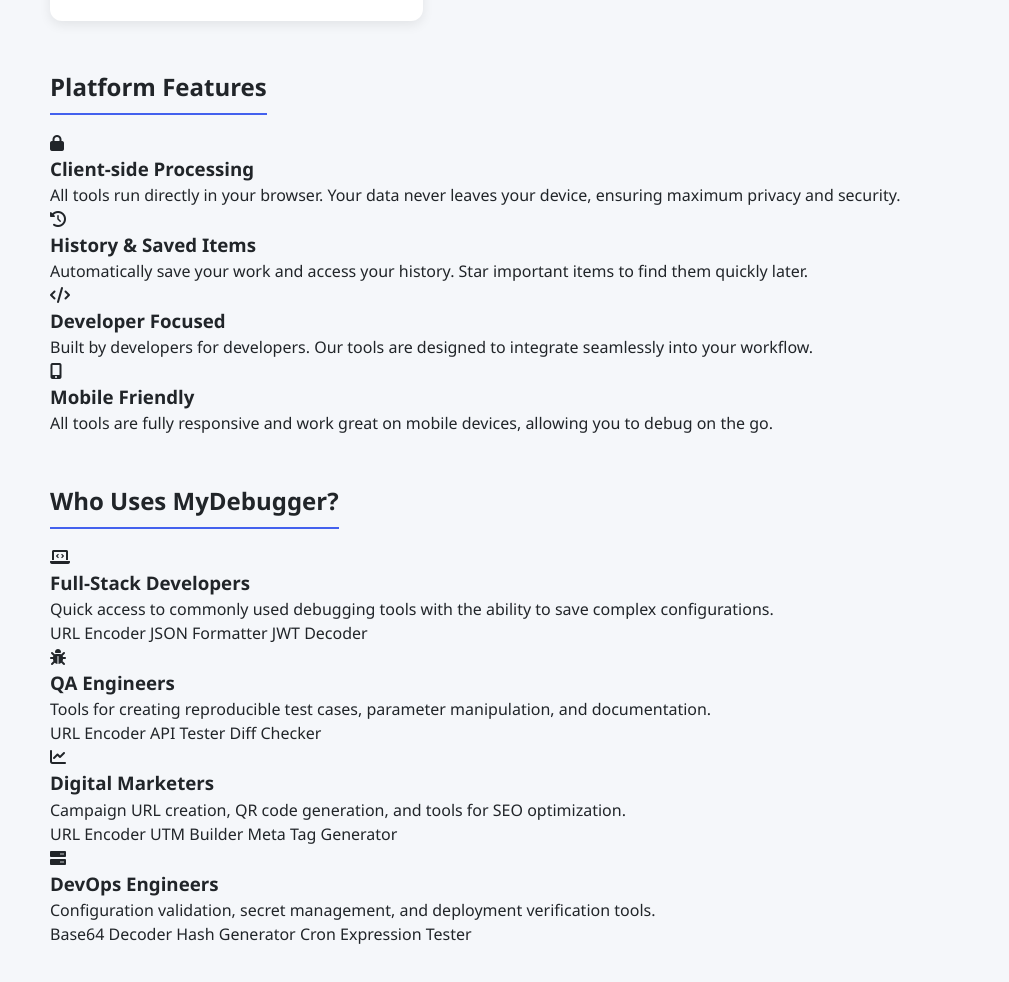
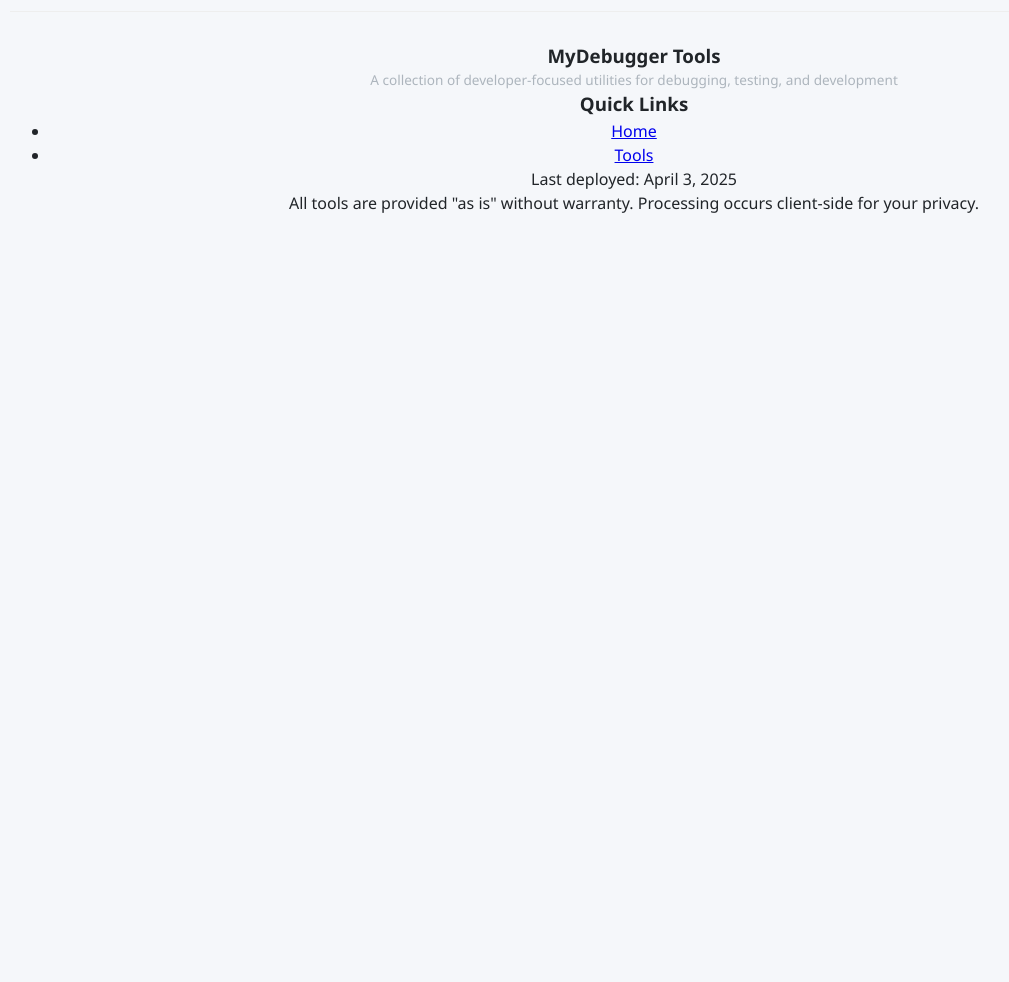
Before and after one commit to HydrogenB/autoUrlEncoder, a plain HTML site: page index.html in a window 1280 px wide. Shown: the part 1664-2646 px from the top of the page, without its empty margins (6-1015 px from the left). After the commit the page ends 1925 px from the top, so only its background shows below. Drawn offline with Linux system fonts and the light colour scheme.

Commit message:
rollback

```diff
--- a/index.html
+++ b/index.html
@@ -4,40 +4,23 @@
     <meta charset="UTF-8">
     <meta name="viewport" content="width=device-width, initial-scale=1.0">
 
-    <!-- SEO Optimized Title -->
-    <title>MyDebugger | Developer Tools Platform</title>
+    <!-- SEO-Optimized Title -->
+    <title>MyDebugger | Free Developer Tools for URL Encoding, JWT Decoding & More</title>
 
-    <!-- SEO Meta Tags -->
-    <meta name="description" content="MyDebugger is a comprehensive collection of free developer tools for URL encoding, JSON formatting, data conversion, and more.">
-    <meta name="keywords" content="developer tools, url encoder, json formatter, base64 converter, debugging tools">
-    <meta name="robots" content="index, follow">
-    <meta name="revisit-after" content="7 days">
+    <!-- High-Impact Meta Description -->
+    <meta name="description" content="Free online developer tools for URL encoding, JWT decoding, QR code generation, and API testing. Boost productivity with secure, client-side web utilities.">
+
+    <!-- Targeted Keywords -->
+    <meta name="keywords" content="developer tools, URL encoder, JWT decoder, QR code generator, web development tools, API testing, free online tools">
 
     <!-- Canonical URL -->
     <link rel="canonical" href="https://mydebugger.vercel.app">
 
-    <!-- Open Graph / Facebook -->
-    <meta property="og:type" content="website">
-    <meta property="og:url" content="https://mydebugger.vercel.app">
-    <meta property="og:title" content="MyDebugger | Developer Tools Platform">
-    <meta property="og:description" content="A comprehensive collection of free developer tools for web development, testing, and debugging.">
-    <meta property="og:image" content="https://mydebugger.vercel.app/assets/og-image.jpg">
-
-    <!-- Twitter -->
-    <meta property="twitter:card" content="summary_large_image">
-    <meta property="twitter:url" content="https://mydebugger.vercel.app">
-    <meta property="twitter:title" content="MyDebugger | Developer Tools Platform">
-    <meta property="twitter:description" content="A comprehensive collection of free developer tools for web development, testing, and debugging.">
-    <meta property="twitter:image" content="https://mydebugger.vercel.app/assets/og-image.jpg">
-
-    <!-- Favicon -->
-    <link rel="icon" type="image/png" href="assets/favicon.png">
+    <!-- Custom Styles -->
+    <link rel="stylesheet" href="css/main.css">
 
     <!-- External Scripts and Styles -->
     <link rel="stylesheet" href="https://cdnjs.cloudflare.com/ajax/libs/font-awesome/6.0.0/css/all.min.css">
-
-    <!-- Custom Styles -->
-    <link rel="stylesheet" href="css/main.css">
 
     <!-- Structured Data for Rich Snippets -->
     <script type="application/ld+json">
@@ -45,6 +28,7 @@
       "@context": "https://schema.org",
       "@type": "WebApplication",
       "name": "MyDebugger",
+      "url": "https://mydebugger.vercel.app",
       "applicationCategory": "DeveloperApplication",
       "operatingSystem": "Web Browser",
       "offers": {
@@ -52,12 +36,7 @@
         "price": "0",
         "priceCurrency": "USD"
       },
-      "description": "A comprehensive collection of free developer tools for URL encoding, JSON formatting, data conversion, and more.",
-      "aggregateRating": {
-        "@type": "AggregateRating",
-        "ratingValue": "4.9",
-        "reviewCount": "218"
-      }
+      "description": "Free online developer tools for URL parameter encoding, JWT decoding, and more"
     }
     </script>
 </head>
@@ -68,8 +47,8 @@
     <!-- Hero Section -->
     <div class="container">
         <section class="hero">
-            <h1>MyDebugger Tools Platform</h1>
-            <p>A comprehensive collection of developer tools to streamline your workflow. Built for developers, testers, and marketers.</p>
+            <h1>Developer Tools for Everyday Debugging</h1>
+            <p>Free, secure, and client-side web utilities for developers, testers, and marketers</p>
             <a href="#tools" class="btn">Explore Tools</a>
         </section>
     </div>
@@ -77,99 +56,9 @@
     <!-- Tools Section -->
     <div class="container">
         <section id="tools">
-            <div class="tools-header">
-                <h2>Developer Tools</h2>
-                <div class="tools-filters">
-                    <select id="category-filter" aria-label="Filter by category">
-                        <option value="">All Categories</option>
-                        <!-- Categories will be populated by tools-registry.js -->
-                    </select>
-                    <div class="search-container">
-                        <i class="fas fa-search"></i>
-                        <input type="text" id="search-tools" class="search-input" placeholder="Search tools...">
-                    </div>
-                </div>
-            </div>
+            <h2>Our Tools</h2>
             <div id="tools-container">
                 <!-- Tools will be populated by tools-registry.js -->
-            </div>
-        </section>
-    </div>
-
-    <!-- Features Section -->
-    <div class="container">
-        <section id="features">
-            <h2>Platform Features</h2>
-            <div class="features-grid">
-                <div class="feature-card">
-                    <i class="fas fa-lock"></i>
-                    <h3>Client-side Processing</h3>
-                    <p>All tools run directly in your browser. Your data never leaves your device, ensuring maximum privacy and security.</p>
-                </div>
-                <div class="feature-card">
-                    <i class="fas fa-history"></i>
-                    <h3>History & Saved Items</h3>
-                    <p>Automatically save your work and access your history. Star important items to find them quickly later.</p>
-                </div>
-                <div class="feature-card">
-                    <i class="fas fa-code"></i>
-                    <h3>Developer Focused</h3>
-                    <p>Built by developers for developers. Our tools are designed to integrate seamlessly into your workflow.</p>
-                </div>
-                <div class="feature-card">
-                    <i class="fas fa-mobile-alt"></i>
-                    <h3>Mobile Friendly</h3>
-                    <p>All tools are fully responsive and work great on mobile devices, allowing you to debug on the go.</p>
-                </div>
-            </div>
-        </section>
-    </div>
-
-    <!-- User Personas Section -->
-    <div class="container">
-        <section id="personas">
-            <h2>Who Uses MyDebugger?</h2>
-            <div class="personas-grid">
-                <div class="persona-card">
-                    <div class="persona-icon"><i class="fas fa-laptop-code"></i></div>
-                    <h3>Full-Stack Developers</h3>
-                    <p>Quick access to commonly used debugging tools with the ability to save complex configurations.</p>
-                    <div class="persona-tools">
-                        <span>URL Encoder</span>
-                        <span>JSON Formatter</span>
-                        <span>JWT Decoder</span>
-                    </div>
-                </div>
-                <div class="persona-card">
-                    <div class="persona-icon"><i class="fas fa-bug"></i></div>
-                    <h3>QA Engineers</h3>
-                    <p>Tools for creating reproducible test cases, parameter manipulation, and documentation.</p>
-                    <div class="persona-tools">
-                        <span>URL Encoder</span>
-                        <span>API Tester</span>
-                        <span>Diff Checker</span>
-                    </div>
-                </div>
-                <div class="persona-card">
-                    <div class="persona-icon"><i class="fas fa-chart-line"></i></div>
-                    <h3>Digital Marketers</h3>
-                    <p>Campaign URL creation, QR code generation, and tools for SEO optimization.</p>
-                    <div class="persona-tools">
-                        <span>URL Encoder</span>
-                        <span>UTM Builder</span>
-                        <span>Meta Tag Generator</span>
-                    </div>
-                </div>
-                <div class="persona-card">
-                    <div class="persona-icon"><i class="fas fa-server"></i></div>
-                    <h3>DevOps Engineers</h3>
-                    <p>Configuration validation, secret management, and deployment verification tools.</p>
-                    <div class="persona-tools">
-                        <span>Base64 Decoder</span>
-                        <span>Hash Generator</span>
-                        <span>Cron Expression Tester</span>
-                    </div>
-                </div>
             </div>
         </section>
     </div>
--- a/js/common.js
+++ b/js/common.js
@@ -2,8 +2,6 @@
  * common.js - Common functionality for MyDebugger Tools Platform
  * Includes header/footer injection, path helpers, and utility functions
  */
-
-// Add this to the logger section in common.js
 
 // Vercel-compatible logging function
 const logger = {
@@ -80,9 +78,6 @@ const logger = {
         }
     }
 };
-
-// Make sure this is added to the window.myDebugger object
-window.myDebugger.logger = logger;
 
 // Get base path depending on current location (tools/ directory or root)
 function getBasePath() {
--- a/js/tools/jwt-decoder.js
+++ b/js/tools/jwt-decoder.js
@@ -77,9 +77,9 @@ document.addEventListener('DOMContentLoaded', function() {
     });
 
     // Call decodeToken on page load if token is present
-if (jwtInput.value.trim()) {
-    decodeToken();
-}
+    if (jwtInput.value.trim()) {
+        decodeToken();
+    }
 
     // Clear input
     clearBtn.addEventListener('click', () => {
```
